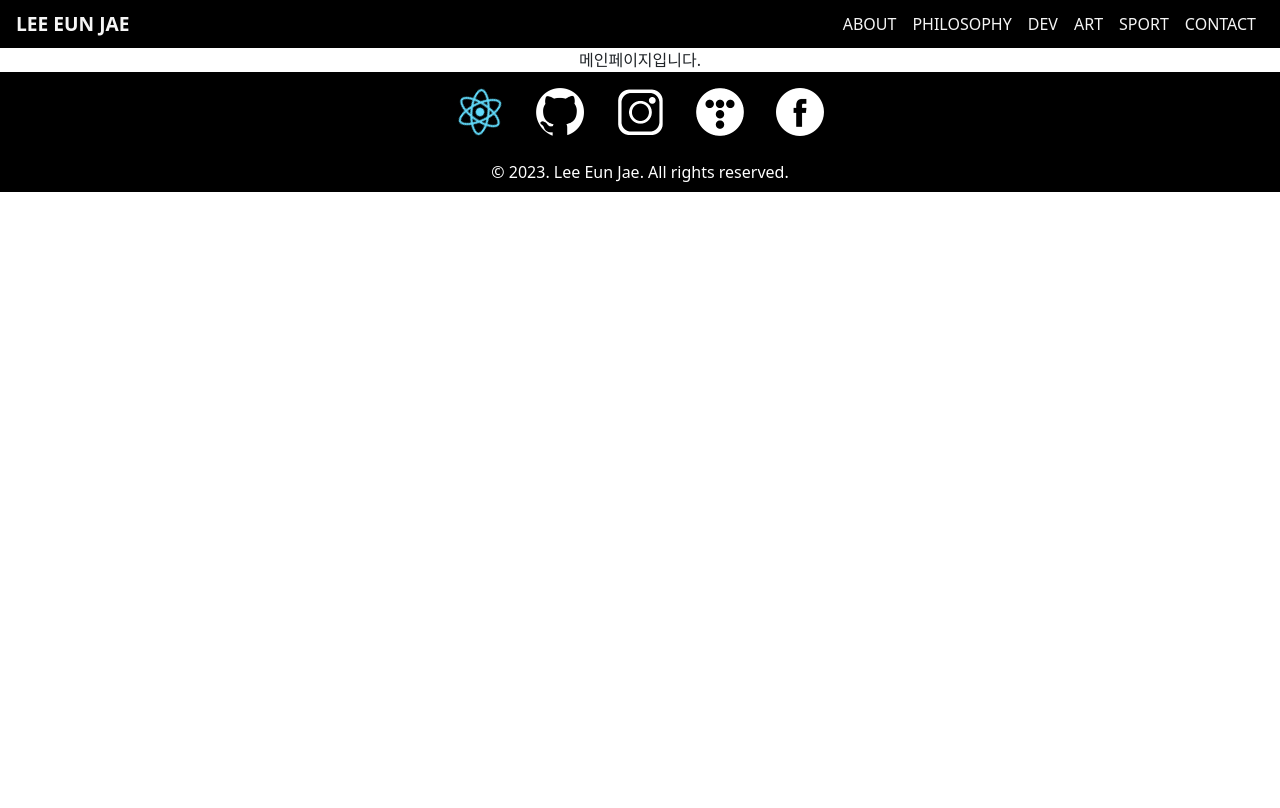
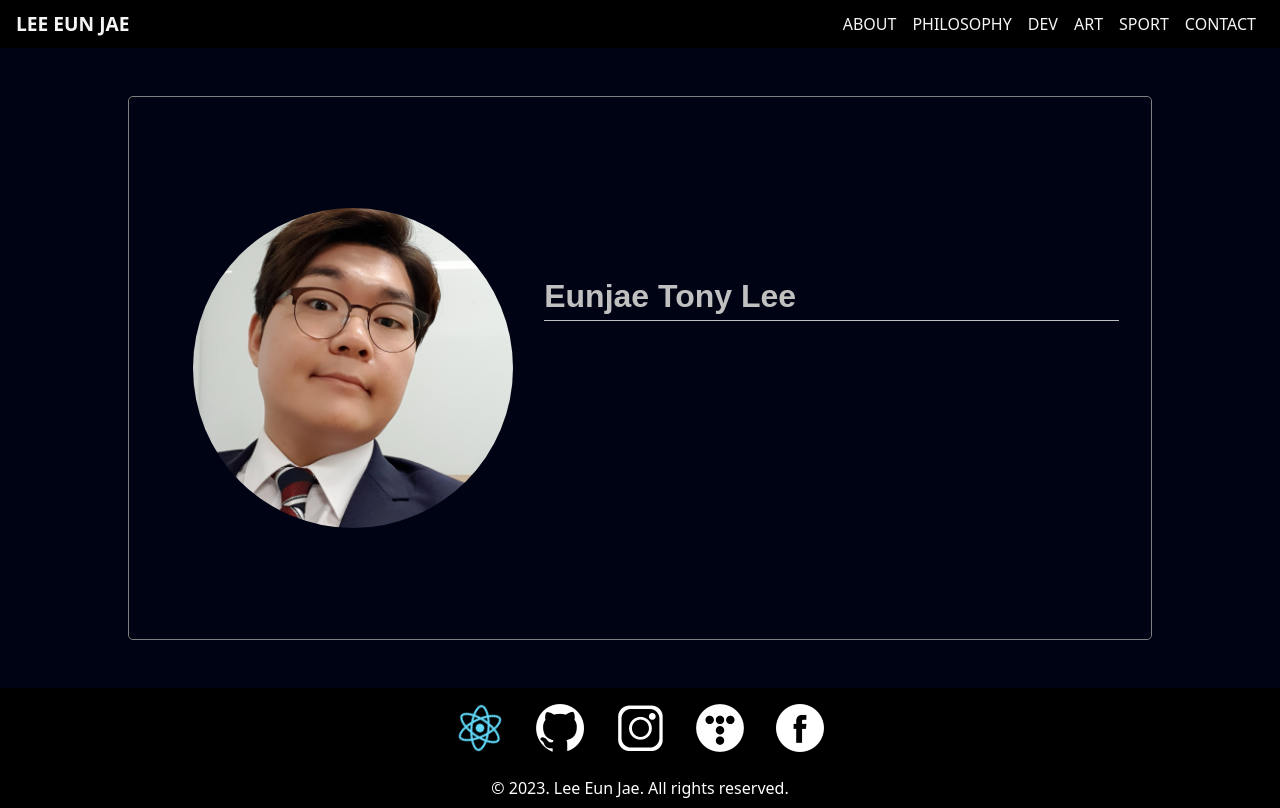
Before and after one commit to ej-rarus/blog, a React (Create React App) app: page / in a window 1280 px wide. Built offline with nearby package versions, Linux system fonts and the light colour scheme.

Commit message:
main name card update

```diff
--- a/src/App.css
+++ b/src/App.css
@@ -92,6 +92,67 @@
   padding-right: 0.5rem;
 }
 
+.Mainpage-wrapper{
+  width: 100%;
+  display: flex;
+  justify-content: center;
+  flex-direction: row;
+  background-color: rgb(0, 3, 20);
+}
+
+.Main-card{
+  width: 80%;
+  height: 34rem;
+  background-color: none;
+  display: flex;
+  justify-content: space-between;
+  border: solid 0.01rem gray;
+  border-radius: 5px;
+  margin: 3rem;
+  padding: 2rem;
+}
+
+.Main-card-img-container{
+  width: 40%;
+  height: 100%;
+  display: flex;
+  justify-content: center;
+  align-items: center;
+  border: none;
+  overflow: hidden;
+}
+
+.Main-card-img{
+  width: 20rem;
+  height: 20rem;
+  border: none;
+  border-radius: 70%;
+  object-fit: cover;
+}
+
+.Main-card-content{
+  width: 60%;
+  height: 100%;
+  display: flex;
+  flex-direction: column;
+  justify-content:space-evenly;
+
+}
+
+.Main-card-name{
+  width: 100%;
+  height: fit-content;
+  text-align: left;
+  color:rgb(192, 192, 192);
+  font-family: 'Noto Sans KR', sans-serif;
+  font-size: xx-large;
+  font-weight: 800;
+  border-bottom: solid 0.01rem ;
+}
+.Main-card-text{
+  width: 100%;
+}
+
 .Card-wrapper{
   width: 100%;
   display: flex;
--- a/src/pages/Mainpage.js
+++ b/src/pages/Mainpage.js
@@ -1,9 +1,35 @@
 /* eslint-disable */
+import { useMediaQuery } from 'react-responsive';
 
 function Mainpage() {
+    const isDesktopOrLaptop = useMediaQuery({
+        query: '(min-width: 1224px)'
+    })
+    const isTabletOrMobile = useMediaQuery({ query: '(max-width: 1224px)' })
+
     return (
         <div>
-            메인페이지입니다.
+            {isDesktopOrLaptop && (
+                <div className="Mainpage-wrapper">
+                    <div className="Main-card">
+                        <div className="Main-card-img-container">
+                            <img className="Main-card-img" src="img/main/profile.png">
+
+                            </img>
+                        </div>
+                        <div className="Main-card-content">
+                            <div className="Main-card-name">Eunjae Tony Lee</div>
+                            <div className="Main-card-text">
+
+                            </div>
+                        </div>
+
+                    </div>
+                </div>
+            )}
+            {isTabletOrMobile && <div></div>}
+
+
         </div>
     )
 }
```
Also changed, not shown: public/img/main/profile.png (added).
